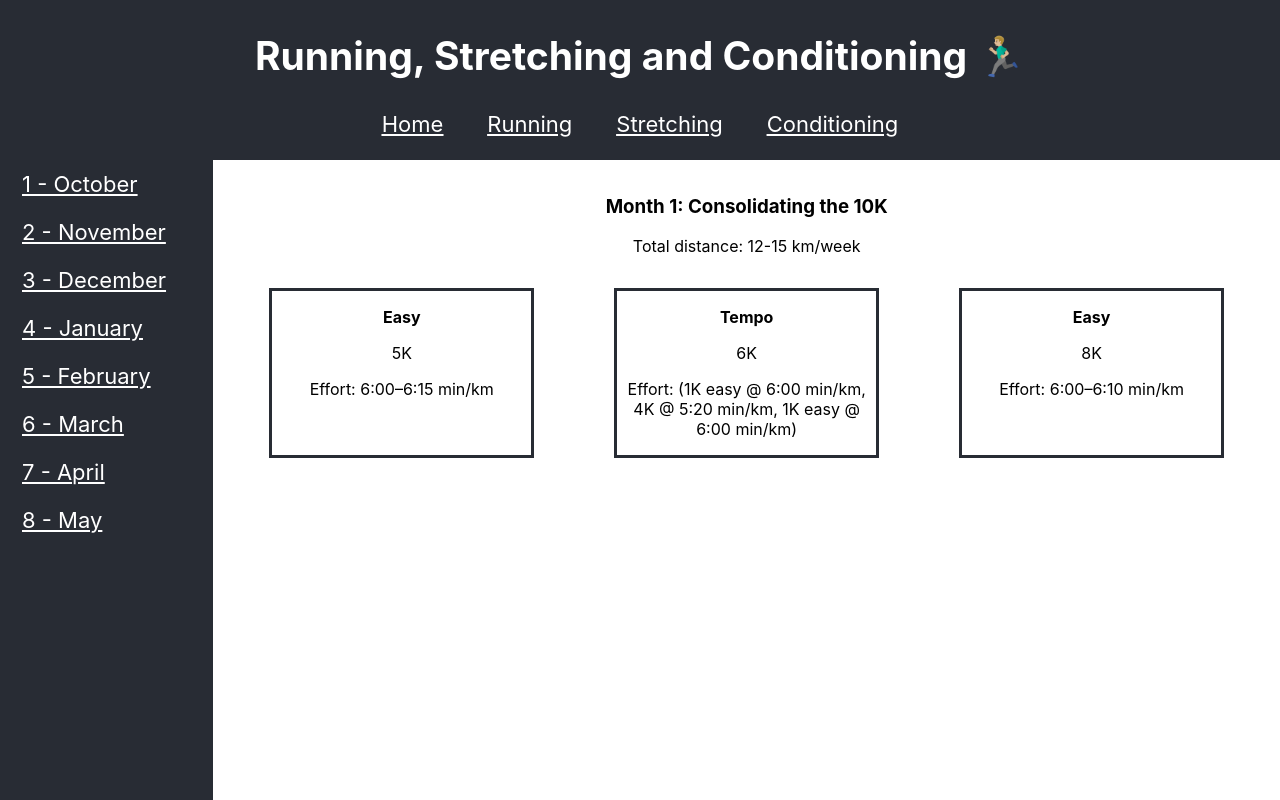
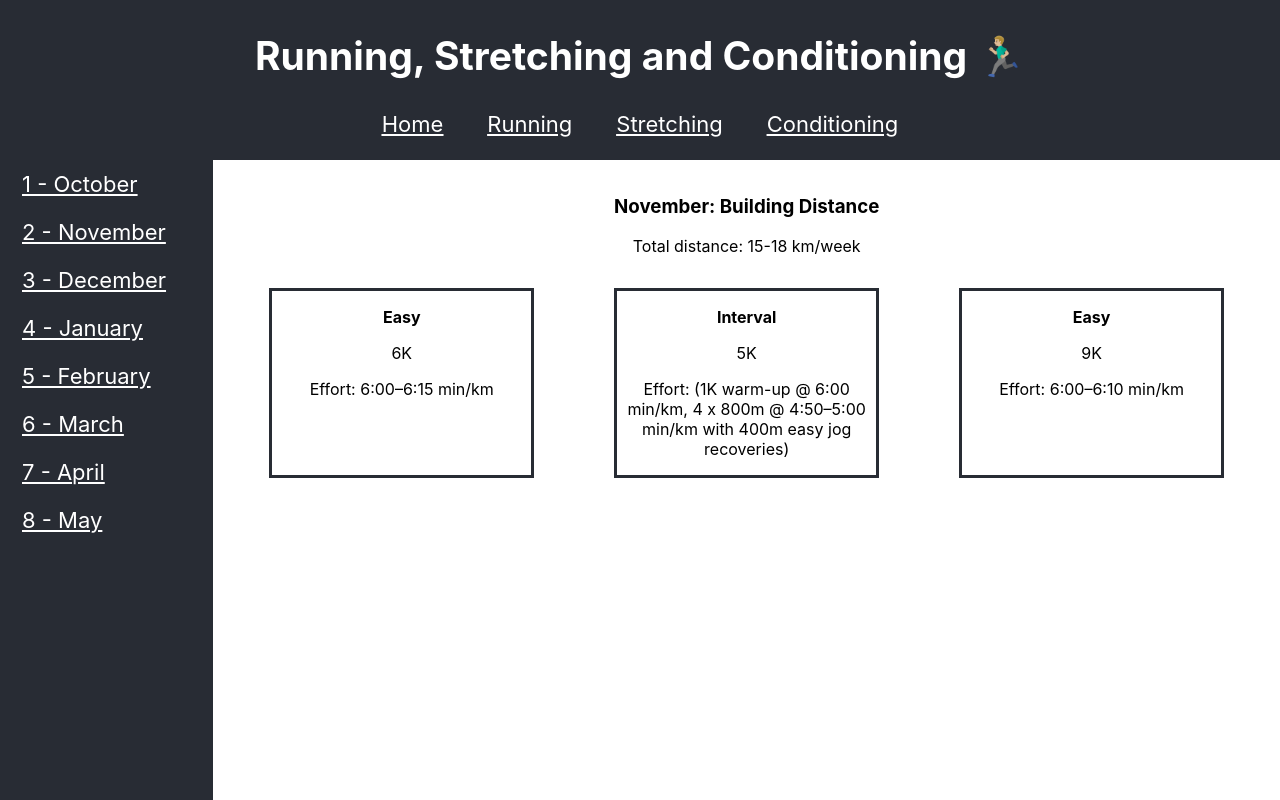
Before and after one commit to Albadylic/run-gregor-run, a React (Create React App) app: page /running in a window 1280 px wide. Built offline with nearby package versions, Linux system fonts and the light colour scheme.

Commit message:
Month names

```diff
--- a/src/components/Running.jsx
+++ b/src/components/Running.jsx
@@ -4,7 +4,29 @@ import { useState } from "react";
 const months = runningData.months;
 
 export default function Running() {
-  const [chosenMonth, setChosenMonth] = useState(months[0]);
+  const monthIndex = new Date().getMonth();
+
+  const monthNames = [
+    "January",
+    "February",
+    "March",
+    "April",
+    "May",
+    "June",
+    "July",
+    "August",
+    "September",
+    "October",
+    "November",
+    "December",
+  ];
+  const thisMonth = monthNames[monthIndex];
+  const currentMonthData = runningData["months"].filter(
+    (obj) => obj.name === thisMonth
+  )[0];
+
+  const [chosenMonth, setChosenMonth] = useState(currentMonthData);
+
   return (
     <div div className="page_container">
       <nav className="Sidebar">
@@ -21,12 +43,9 @@ export default function Running() {
       </nav>
       <div className="page_body">
         <h3>
-          Month {chosenMonth["index"]}: {chosenMonth["title"]}
+          {chosenMonth["name"]}: {chosenMonth["title"]}
         </h3>
         <p>Total distance: {chosenMonth["total_distance"]}</p>
-        {/* <p>Focus: {chosenMonth["focus"]}</p>
-        <p>Goal: {chosenMonth["goal"]}</p>
-        <p>Mantra: {chosenMonth["mantra"]}</p> */}
 
         <div className="runs_container">
           {chosenMonth["runs"].map((run) => (
--- a/src/components/Today.jsx
+++ b/src/components/Today.jsx
@@ -1,6 +1,4 @@
 import { useState } from "react";
-import Conditioning from "./Conditionining";
-import Running from "./Running";
 import months from "../data/months.json";
 import { Link } from "react-router-dom";
 
@@ -47,7 +45,7 @@ export default function Today() {
     Friday: "conditioning",
   };
 
-  const [dayState, setDayState] = useState(today);
+  const [dayState] = useState(today);
   const [monthState, setMonthState] = useState(currentMonthData);
 
   const Month = () => {
--- a/src/data/running.json
+++ b/src/data/running.json
@@ -26,6 +26,7 @@
   "months": [
     {
       "index": 1,
+      "name": "October",
       "title": "Consolidating the 10K",
       "total_distance": "12-15 km/week",
       "runs": [
@@ -48,6 +49,7 @@
     },
     {
       "index": 2,
+      "name": "November",
       "title": "Building Distance",
       "total_distance": "15-18 km/week",
       "runs": [
@@ -70,6 +72,7 @@
     },
     {
       "index": 3,
+      "name": "December",
       "title": "Distance and Tempo Focus",
       "total_distance": "17-20 km/week",
       "runs": [
@@ -92,6 +95,7 @@
     },
     {
       "index": 4,
+      "name": "January",
       "title": "Strengthen Pacing & Intervals",
       "total_distance": "20-23 km/week",
       "runs": [
@@ -114,6 +118,7 @@
     },
     {
       "index": 5,
+      "name": "February",
       "title": "Breakthrough Distance",
       "total_distance": "22-25 km/week",
       "runs": [
@@ -136,6 +141,7 @@
     },
     {
       "index": 6,
+      "name": "March",
       "title": "Sharpening Speed",
       "total_distance": "24-28 km/week",
       "runs": [
@@ -158,6 +164,7 @@
     },
     {
       "index": 7,
+      "name": "April",
       "title": "Prepping for Race Pace",
       "total_distance": "25-30 km/week",
       "runs": [
@@ -180,6 +187,7 @@
     },
     {
       "index": 8,
+      "name": "May",
       "title": "Peak for Half Marathon",
       "total_distance": "27-33 km/week",
       "runs": [
```
